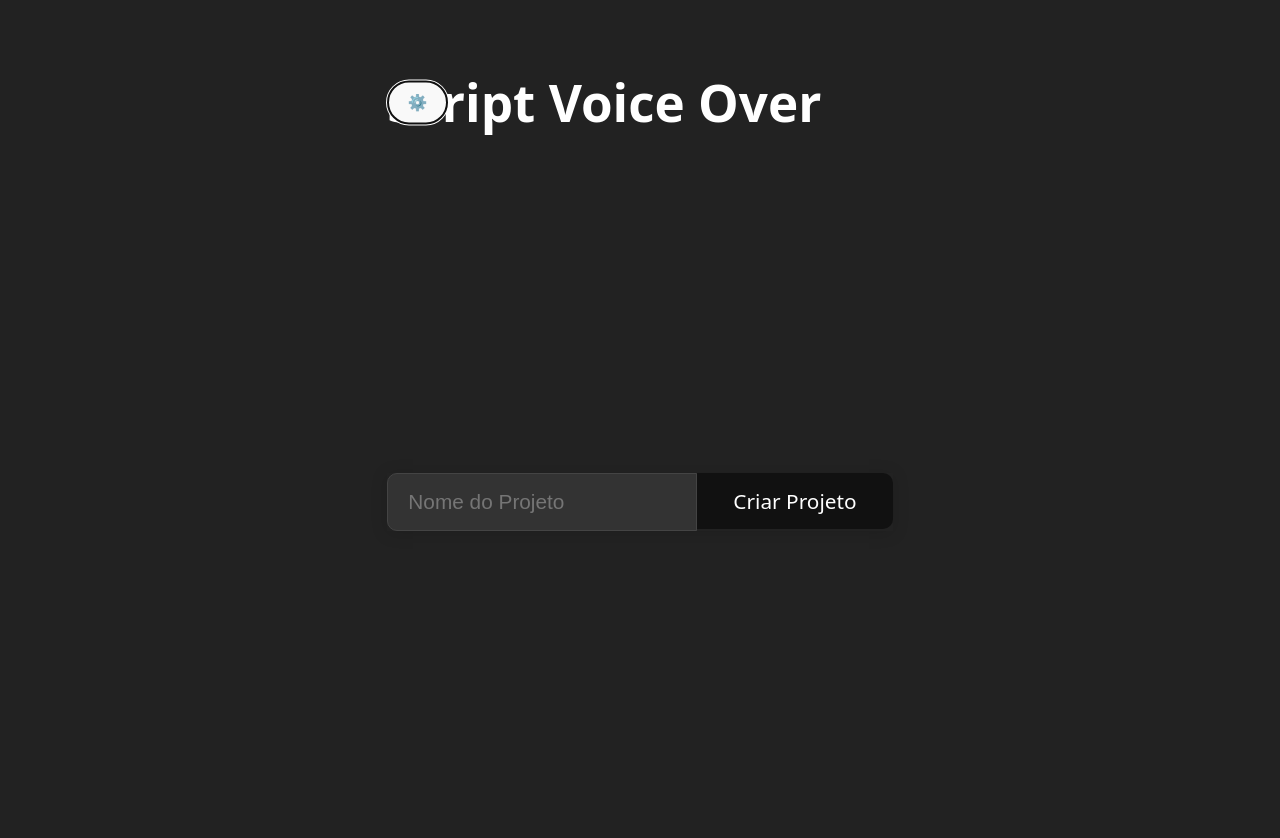
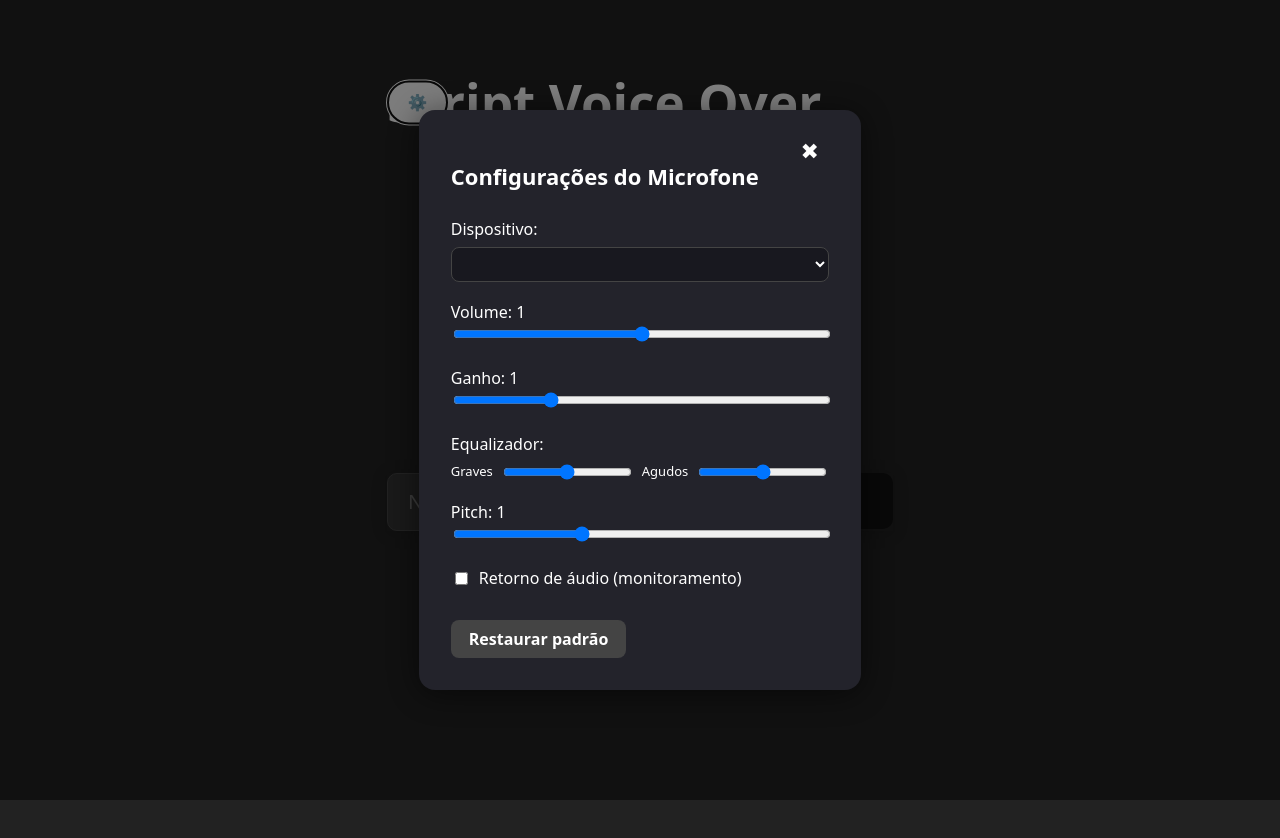
Before and after one commit to Alex-luna/Audio-X, a React (Vite) app in the folder script-voice-over/: page / in a window 1280 px wide. Both pictures are taken after a click on the button "⚙️". Shown: the top 838 px of the page. Built offline with nearby package versions, Linux system fonts and the light colour scheme.

Commit message:
feat: configurações de microfone integradas ao fluxo de gravação e reprodução, modal com restaurar padrão, fechar ao clicar fora

```diff
--- a/script-voice-over/src/App.tsx
+++ b/script-voice-over/src/App.tsx
@@ -2,11 +2,100 @@ import React, { useState, useRef, useEffect } from 'react'
 import './App.css'
 import WaveSurfer from 'wavesurfer.js'
 
-function Header() {
+// Modal de configurações de microfone
+function MicrophoneSettingsModal({
+  open,
+  onClose,
+  settings,
+  setSettings,
+  devices,
+  restoreDefaults,
+}: {
+  open: boolean
+  onClose: () => void
+  settings: MicrophoneSettings
+  setSettings: (s: MicrophoneSettings) => void
+  devices: MediaDeviceInfo[]
+  restoreDefaults: () => void
+}) {
+  if (!open) return null
+  return (
+    <div
+      style={{position:'fixed',top:0,left:0,width:'100vw',height:'100vh',background:'rgba(0,0,0,0.5)',zIndex:1000,display:'flex',alignItems:'center',justifyContent:'center'}}
+      onClick={onClose}
+    >
+      <div
+        style={{background:'#23232b',padding:32,borderRadius:16,minWidth:320,maxWidth:400,color:'#fff',boxShadow:'0 4px 32px #0008',position:'relative'}}
+        onClick={e => e.stopPropagation()}
+      >
+        <button onClick={onClose} style={{position:'absolute',top:12,right:16,fontSize:22,background:'none',border:'none',color:'#fff',cursor:'pointer'}}>✖</button>
+        <h2 style={{marginBottom:24,fontSize:22}}>Configurações do Microfone</h2>
+        <div style={{marginBottom:18}}>
+          <label>Dispositivo:
+            <select
+              style={{width:'100%',marginTop:6,padding:8,borderRadius:8,background:'#18181f',color:'#fff',border:'1px solid #444'}}
+              value={settings.deviceId}
+              onChange={e => setSettings({...settings, deviceId: e.target.value})}
+            >
+              {devices.map(d => (
+                <option key={d.deviceId} value={d.deviceId}>{d.label || `Microfone (${d.deviceId.slice(-4)})`}</option>
+              ))}
+            </select>
+          </label>
+        </div>
+        <div style={{marginBottom:18}}>
+          <label>Volume: {settings.volume}
+            <input type="range" min={0} max={2} step={0.01} value={settings.volume} onChange={e => setSettings({...settings, volume: Number(e.target.value)})} style={{width:'100%'}} />
+          </label>
+        </div>
+        <div style={{marginBottom:18}}>
+          <label>Ganho: {settings.gain}
+            <input type="range" min={0} max={4} step={0.01} value={settings.gain} onChange={e => setSettings({...settings, gain: Number(e.target.value)})} style={{width:'100%'}} />
+          </label>
+        </div>
+        <div style={{marginBottom:18}}>
+          <label>Equalizador:
+            <div style={{display:'flex',gap:8,marginTop:6}}>
+              <span style={{fontSize:13}}>Graves</span>
+              <input type="range" min={-10} max={10} step={1} value={settings.eqLow} onChange={e => setSettings({...settings, eqLow: Number(e.target.value)})} />
+              <span style={{fontSize:13}}>Agudos</span>
+              <input type="range" min={-10} max={10} step={1} value={settings.eqHigh} onChange={e => setSettings({...settings, eqHigh: Number(e.target.value)})} />
+            </div>
+          </label>
+        </div>
+        <div style={{marginBottom:18}}>
+          <label>Pitch: {settings.pitch}
+            <input type="range" min={0.5} max={2} step={0.01} value={settings.pitch} onChange={e => setSettings({...settings, pitch: Number(e.target.value)})} style={{width:'100%'}} />
+          </label>
+        </div>
+        <div style={{marginBottom:18}}>
+          <label style={{display:'flex',alignItems:'center',gap:8}}>
+            <input type="checkbox" checked={settings.monitor} onChange={e => setSettings({...settings, monitor: e.target.checked})} />
+            Retorno de áudio (monitoramento)
+          </label>
+        </div>
+        <button onClick={restoreDefaults} style={{marginTop:12,padding:'8px 18px',borderRadius:8,background:'#444',color:'#fff',border:'none',fontWeight:600,cursor:'pointer'}}>Restaurar padrão</button>
+      </div>
+    </div>
+  )
+}
+
+// Tipos para configurações
+interface MicrophoneSettings {
+  deviceId: string
+  volume: number
+  gain: number
+  eqLow: number
+  eqHigh: number
+  pitch: number
+  monitor: boolean
+}
+
+function Header({onOpenSettings}:{onOpenSettings:()=>void}) {
   return (
     <header className="w-full max-w-3xl mx-auto flex items-center py-12 px-8 mb-8 relative">
       <h1 className="text-6xl font-bold text-left flex-1">Script Voice Over</h1>
-      <button className="absolute right-8 top-1/2 -translate-y-1/2 p-2 rounded-full hover:bg-gray-200/20 transition-colors" title="Configurações">
+      <button className="absolute right-8 top-1/2 -translate-y-1/2 p-2 rounded-full hover:bg-gray-200/20 transition-colors" title="Configurações" onClick={onOpenSettings}>
         <span role="img" aria-label="settings" className="text-2xl">⚙️</span>
       </button>
     </header>
@@ -94,6 +183,7 @@ function Sessao({
   descricao,
   onDescricaoChange,
   projetoNome,
+  micSettings,
 }: {
   index: number
   value: string
@@ -101,6 +191,7 @@ function Sessao({
   descricao: string
   onDescricaoChange: (v: string) => void
   projetoNome: string
+  micSettings: MicrophoneSettings
 }) {
   const [aba, setAba] = useState<'script' | 'descricao'>('script')
   // Gravação de áudio
@@ -111,30 +202,86 @@ function Sessao({
   const audioRef = useRef<HTMLAudioElement>(null)
   const timerRef = useRef<number | null>(null)
   const [tempo, setTempo] = useState(0)
+  // Web Audio
+  const audioContextRef = useRef<AudioContext | null>(null)
+  const sourceRef = useRef<MediaStreamAudioSourceNode | null>(null)
+  const gainNodeRef = useRef<GainNode | null>(null)
+  const eqLowRef = useRef<BiquadFilterNode | null>(null)
+  const eqHighRef = useRef<BiquadFilterNode | null>(null)
+  const pitchNodeRef = useRef<WaveShaperNode | null>(null)
+  const monitorRef = useRef<MediaStreamAudioDestinationNode | null>(null)
+  const streamRef = useRef<MediaStream | null>(null)
+  // Adicionar ref para pitch no player
+  const pitchRef = useRef<number>(micSettings.pitch)
 
-  function startRecording() {
+  async function startRecording() {
     if (takes.length >= 3) return;
-    navigator.mediaDevices.getUserMedia({ audio: true }).then(stream => {
-      const recorder = new MediaRecorder(stream);
-      let localChunks: Blob[] = [];
-      recorder.ondataavailable = e => {
-        if (e.data.size > 0) {
-          localChunks.push(e.data);
-        }
-      };
-      recorder.onstop = () => {
-        if (timerRef.current) clearInterval(timerRef.current);
-        const blob = new Blob(localChunks, { type: 'audio/webm' });
-        const url = URL.createObjectURL(blob);
-        setTakes(tks => [...tks, { url, blob, duracao: tempo }].slice(0, 3));
-        setTempo(0);
-      };
-      setMediaRecorder(recorder);
-      setGravando(true);
-      setTempo(0);
-      recorder.start();
-      timerRef.current = window.setInterval(() => setTempo(t => t + 1), 1000);
-    });
+    // Selecionar device
+    const constraints: MediaStreamConstraints = {
+      audio: { deviceId: micSettings.deviceId ? { exact: micSettings.deviceId } : undefined }
+    }
+    const stream = await navigator.mediaDevices.getUserMedia(constraints)
+    streamRef.current = stream
+    // Web Audio pipeline
+    const audioCtx = new (window.AudioContext || (window as any).webkitAudioContext)()
+    audioContextRef.current = audioCtx
+    let source = audioCtx.createMediaStreamSource(stream)
+    sourceRef.current = source
+    // Gain
+    const gainNode = audioCtx.createGain()
+    gainNode.gain.value = micSettings.gain * micSettings.volume
+    gainNodeRef.current = gainNode
+    // Equalizador
+    const eqLow = audioCtx.createBiquadFilter()
+    eqLow.type = 'lowshelf'
+    eqLow.frequency.value = 200
+    eqLow.gain.value = micSettings.eqLow
+    eqLowRef.current = eqLow
+    const eqHigh = audioCtx.createBiquadFilter()
+    eqHigh.type = 'highshelf'
+    eqHigh.frequency.value = 3000
+    eqHigh.gain.value = micSettings.eqHigh
+    eqHighRef.current = eqHigh
+    // Pitch (simples: playbackRate não afeta MediaStream, então ignorado na gravação, mas pode ser aplicado no player)
+    // Monitoramento
+    let dest = audioCtx.createMediaStreamDestination()
+    monitorRef.current = dest
+    // Encadeamento: source -> eqLow -> eqHigh -> gain -> dest
+    source.connect(eqLow)
+    eqLow.connect(eqHigh)
+    eqHigh.connect(gainNode)
+    gainNode.connect(dest)
+    // Monitoramento (retorno)
+    if (micSettings.monitor) {
+      const monitorOut = audioCtx.createMediaStreamDestination()
+      gainNode.connect(monitorOut)
+      const audio = new window.Audio()
+      audio.srcObject = monitorOut.stream
+      audio.play()
+    }
+    // Gravar a saída processada
+    const recorder = new MediaRecorder(dest.stream)
+    let localChunks: Blob[] = []
+    recorder.ondataavailable = e => {
+      if (e.data.size > 0) {
+        localChunks.push(e.data)
+      }
+    }
+    recorder.onstop = () => {
+      if (timerRef.current) clearInterval(timerRef.current)
+      const blob = new Blob(localChunks, { type: 'audio/webm' })
+      const url = URL.createObjectURL(blob)
+      setTakes(tks => [...tks, { url, blob, duracao: tempo }].slice(0, 3))
+      setTempo(0)
+      // Cleanup
+      stream.getTracks().forEach(t => t.stop())
+      audioCtx.close()
+    }
+    setMediaRecorder(recorder)
+    setGravando(true)
+    setTempo(0)
+    recorder.start()
+    timerRef.current = window.setInterval(() => setTempo(t => t + 1), 1000)
   }
 
   async function saveTakeToDisk(blob: Blob, takeIdx: number) {
@@ -158,6 +305,10 @@ function Sessao({
     }
     // eslint-disable-next-line
   }, [takes])
+
+  useEffect(() => {
+    pitchRef.current = micSettings.pitch
+  }, [micSettings.pitch])
 
   function deleteTake(idx: number) {
     setTakes(tks => tks.filter((_, i) => i !== idx))
@@ -212,7 +363,13 @@ function Sessao({
             <div key={idx} className="take-box">
               <div className="audio-info">
                 <span className="take-label">Take {String(idx + 1).padStart(2, '0')}</span>
-                <audio ref={audioRef} src={take.url} controls />
+                <audio
+                  ref={el => {
+                    if (el) el.playbackRate = pitchRef.current
+                  }}
+                  src={take.url}
+                  controls
+                />
                 <span className="take-duration">{take.duracao}s</span>
               </div>
               <button className="delete-btn" onClick={() => deleteTake(idx)} title="Deletar">
@@ -229,6 +386,30 @@ function Sessao({
 function App() {
   const [projeto, setProjeto] = useState<string | null>(null)
   const [script, setScript] = useState('')
+  // Modal de configurações
+  const [settingsOpen, setSettingsOpen] = useState(false)
+  const [micDevices, setMicDevices] = useState<MediaDeviceInfo[]>([])
+  const [micSettings, setMicSettings] = useState<MicrophoneSettings>({
+    deviceId: '',
+    volume: 1,
+    gain: 1,
+    eqLow: 0,
+    eqHigh: 0,
+    pitch: 1,
+    monitor: false,
+  })
+  // Buscar dispositivos de microfone
+  useEffect(() => {
+    navigator.mediaDevices.enumerateDevices().then(devs => {
+      const mics = devs.filter(d => d.kind === 'audioinput')
+      setMicDevices(mics)
+      if (!micSettings.deviceId && mics.length > 0) {
+        setMicSettings(s => ({...s, deviceId: mics[0].deviceId}))
+      }
+    })
+    // eslint-disable-next-line
+  }, [])
+
   // Divisão automática em sessões (parágrafos não vazios)
   const paragrafos = script
     .split(/\n{2,}/)
@@ -258,9 +439,23 @@ function App() {
     setSessoes(s => s.map((sessao, i) => i === idx ? { ...sessao, descricao } : sessao))
   }
 
+  // Função para restaurar configs
+  function restoreMicDefaults() {
+    setMicSettings(s => ({
+      deviceId: micDevices[0]?.deviceId || '',
+      volume: 1,
+      gain: 1,
+      eqLow: 0,
+      eqHigh: 0,
+      pitch: 1,
+      monitor: false,
+    }))
+  }
+
   return (
     <div className="min-h-screen bg-[#222] text-white flex flex-col">
-      <Header />
+      <Header onOpenSettings={()=>setSettingsOpen(true)} />
+      <MicrophoneSettingsModal open={settingsOpen} onClose={()=>setSettingsOpen(false)} settings={micSettings} setSettings={setMicSettings} devices={micDevices} restoreDefaults={restoreMicDefaults} />
       {!projeto ? (
         <div className="flex flex-1 items-center justify-center">
           <div className="centralize-form-google">
@@ -286,6 +481,7 @@ function App() {
                   descricao={sessao.descricao}
                   onDescricaoChange={desc => handleDescricaoChange(idx, desc)}
                   projetoNome={projeto!}
+                  micSettings={micSettings}
                 />
               </div>
             ))}
```
